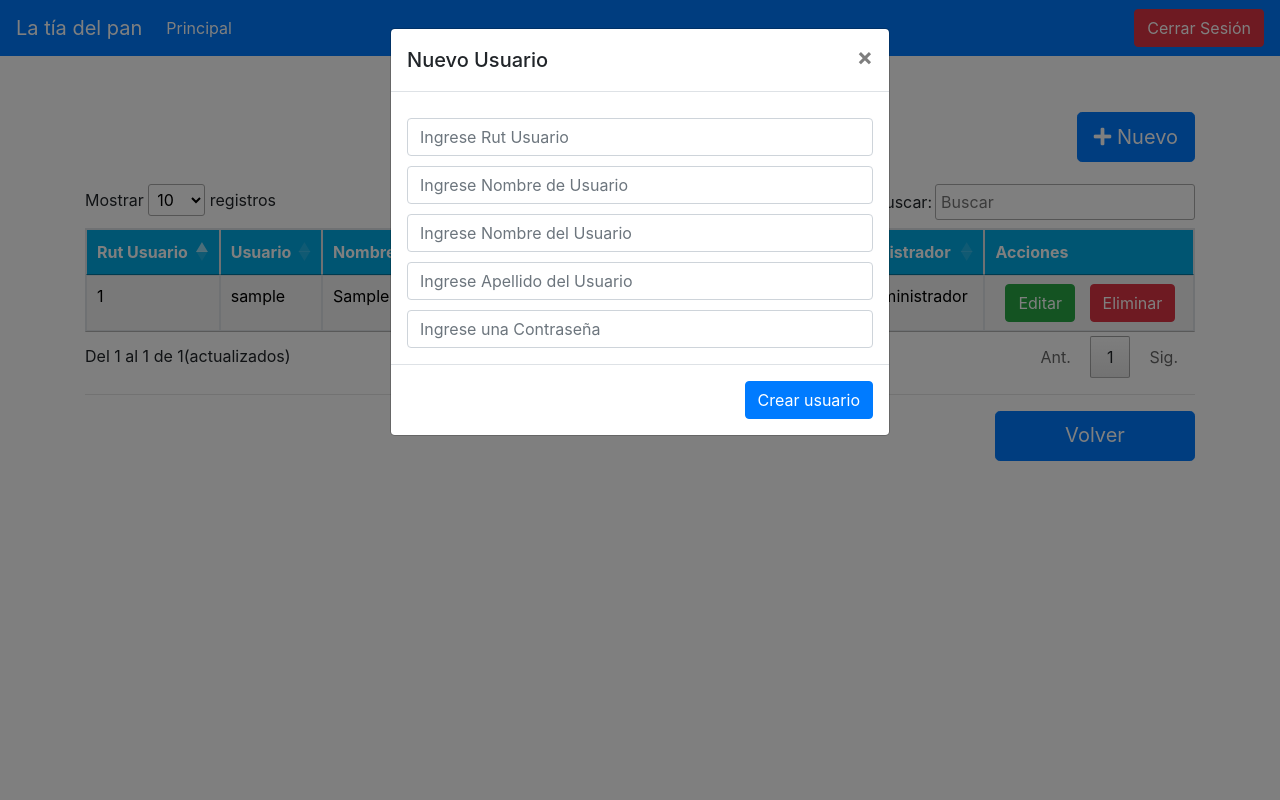
After one commit to john128762/Proyecto-Portafolio-2022, a Django app: page /usuario/ in a window 1280 px wide, after a click on "Nuevo". The commit adds this page. Run offline with Django 4.2, Linux system fonts and the light colour scheme; tables that the repository leaves empty hold one stand-in row (values such as "Sample post"); some libraries are stand-ins or nearby versions.

Commit message:
avance de modal usuario

```diff
--- /dev/null
+++ b/laTiaDelPan/backend/templates/usuario.html
@@ -0,0 +1,193 @@
+<!DOCTYPE html>
+<html lang="en">
+<head>
+    <meta charset="UTF-8">
+    <meta http-equiv="X-UA-Compatible" content="IE=edge">
+    <meta name="viewport" content="width=device-width, initial-scale=1.0">
+    {% load static %}
+    <link rel="stylesheet" href="{% static 'css/categoria.css' %}">
+    <link rel="stylesheet" href="https://use.fontawesome.com/releases/v5.8.1/css/all.css" integrity="sha384-50oBUHEmvpQ+1lW4y57PTFmhCaXp0ML5d60M1M7uH2+nqUivzIebhndOJK28anvf" crossorigin="anonymous">
+    <link rel="stylesheet" href="https://cdn.jsdelivr.net/npm/bootstrap@4.6.1/dist/css/bootstrap.min.css">
+    <link rel="stylesheet" type="text/css" href="https://cdn.datatables.net/v/dt/dt-1.11.5/datatables.min.css"/>
+    <script src="https://cdn.jsdelivr.net/npm/jquery@3.6.0/dist/jquery.slim.min.js"></script>
+    <script src="https://cdn.jsdelivr.net/npm/popper.js@1.16.1/dist/umd/popper.min.js"></script>
+    <script src="https://cdn.jsdelivr.net/npm/bootstrap@4.6.1/dist/js/bootstrap.bundle.min.js"></script>
+    <title>Agregar Usuaro</title>
+</head>
+<body>
+    <!-- Navbar -->
+    <nav class="navbar navbar-expand-lg navbar-dark bg-primary">
+        <a class="navbar-brand" href="/principal/">La tía del pan</a>
+        <button class="navbar-toggler" type="button" data-toggle="collapse" data-target="#navbarSupportedContent" aria-controls="navbarSupportedContent" aria-expanded="false" aria-label="Toggle navigation">
+          <span class="navbar-toggler-icon"></span>
+        </button>
+        <div class="collapse navbar-collapse" id="navbarSupportedContent">
+          <ul class="navbar-nav mr-auto">
+            <li class="nav-item active">
+              <a class="nav-link" href="/principal/">Principal <span class="sr-only">(current)</span></a>
+            </li>
+          </ul>
+          <form class="form-inline my-2 my-lg-0">
+            <button class="btn btn-danger my-2 my-sm-0" type="submit">Cerrar Sesión</button>
+          </form>
+        </div>
+    </nav>
+    <div class="container">
+         <h1 style=" text-align: center;">Agregar Usuario</h1>
+        <button class="btn btn-outline-primary btn-lg active" id="catNuevo" data-toggle="modal" data-target="#nuevaUsuario"><i class="fa fa-plus" aria-hidden="true"></i> Nuevo</button>
+    </div>
+    <!-- Modal Nuevo Usuario -->
+  <div class="modal fade" id="nuevaUsuario" tabindex="-1" role="dialog" aria-labelledby="exampleModalLabel" aria-hidden="true">
+    <div class="modal-dialog" role="document">
+        <div class="modal-content">
+            <div class="modal-header">
+            <h5 class="modal-title" id="exampleModalLabel">Nuevo Usuario</h5>
+            <button type="button" class="close" data-dismiss="modal" aria-label="Close">
+                <span aria-hidden="true">&times;</span>
+            </button>
+        </div>
+        <form method="POST" action="/crearUsu/">
+          {% csrf_token %}
+          <div class="modal-body">
+            <input type="text" class="form-control" style="margin-top: 10px;" name="rutUsuario" id="rutUsuario" placeholder="Ingrese Rut Usuario" required autofocus>
+            <input type="text" class="form-control" style="margin-top: 10px;" id="userName" placeholder="Ingrese Nombre de Usuario" name="userName" required>
+            <input type="text" class="form-control" style="margin-top: 10px;" id="nombreUsu" placeholder="Ingrese Nombre del Usuario" name="nombreUsu" required>
+            <input type="text" class="form-control" style="margin-top: 10px;" id="ApellidoUsu" placeholder="Ingrese Apellido del Usuario" name="ApellidoUsu" required>
+            <input type="text" class="form-control" style="margin-top: 10px;" id="password" placeholder="Ingrese una Contraseña" name="password" required>
+          </div>
+          <div class="modal-footer">
+            <button type="submit" class="btn btn-primary">Crear usuario</button>
+          </div>
+        </form>
+      </div>
+    </div>
+  </div>
+  <!-- Modal Editar Categoria -->
+  <div class="modal fade" id="EditarUsuario" tabindex="-1" role="dialog" aria-labelledby="exampleModalLabel" aria-hidden="true">
+    <div class="modal-dialog" role="document">
+        <div class="modal-content">
+            <div class="modal-header">
+            <h5 class="modal-title" id="exampleModalLabel">Editar Usuario</h5>
+            <button type="button" class="close" data-dismiss="modal" aria-label="Close">
+                <span aria-hidden="true">&times;</span>
+            </button>
+        </div>
+        <form id="formEditUsu" method="POST" action="/editUsu/">
+          {% csrf_token %}
+          <div class="modal-body">
+            <input type="text" class="form-control" style="margin-top: 10px;" name="rutUsuarioEdit" id="rutUsuarioEdit" placeholder="Ingrese Rut Usuario" required autofocus>
+            <input type="text" class="form-control" style="margin-top: 10px;" id="userNameEdit" placeholder="Ingrese Nombre de Usuario" name="userNameEdit" required>
+            <input type="text" class="form-control" style="margin-top: 10px;" id="nombreUsuEdit" placeholder="Ingrese Nombre del Usuario" name="nombreUsuEdit" required>
+            <input type="text" class="form-control" style="margin-top: 10px;" id="apellidoUsuEdit" placeholder="Ingrese Nombre del Usuario" name="apellidoUsuEdit" required>
+            <input type="text" class="form-control" style="margin-top: 10px;" id="passwordEdit" placeholder="Ingrese una Contraseña" name="passwordEdit" required>
+            <p></p>
+            <input type="checkbox" id="usuVigenciaEdit" name="usuVigenciaEdit" style="height:unset; margin-right: 5px;"><label for ="usuVigenciaEdit">¿Se encuentra vigente?</label>
+            <p></p>
+            <input type="checkbox" id="usuAdminEdit" name="usuAdminEdit" style="height:unset; margin-right: 5px;"><label for ="usuAdminEdit">¿Es un administrador?</label>
+          </div>
+          <div class="modal-footer">
+            <button type="submit" class="btn btn-primary">Guardar cambios</button>
+          </div>
+        </form>
+      </div>
+    </div>
+  </div>
+  <!-- Modal Eliminar Categoria -->
+  <div class="modal fade" id="EliminarUsuario" tabindex="-1" role="dialog" aria-labelledby="exampleModalLabel" aria-hidden="true">
+    <div class="modal-dialog" role="document">
+        <div class="modal-content">
+            <div class="modal-header">
+            <h5 class="modal-title" id="exampleModalLabel">Eliminar Usuario</h5>
+            <button type="button" class="close" data-dismiss="modal" aria-label="Close">
+                <span aria-hidden="true">&times;</span>
+            </button>
+        </div>
+        <div class="modal-body">
+            <label>¿Desea eliminar este Usuario?</label>
+        </div>
+        <div class="modal-footer">
+          <form id="formEliminarUsu" method="POST" action="/eliminarUsu/">
+            {% csrf_token %}
+            <button type="submit" id ="btnEliminarUsuario" name="idUsuario" class="btn btn-primary" >Eliminar Categoría</button>
+            <button type="button" class="btn btn-danger" data-dismiss="modal" aria-label="Close">Cancelar</button>
+          </form>
+        </div>
+      </div>
+    </div>
+  </div>
+  <!-- tabla Categoria -->
+    <div class="container" style="margin-top: 80px;">
+        <table class="table table-striped table-bordered table-hover" id="tablaUsuario">
+            <thead style="background-color: #00aae4; color: white;">
+                <tr>
+                    <th>Rut Usuario</th>
+                    <th>Usuario </th>
+                    <th>Nombre Usuario</th>
+                    <th>Apellido Usuario</th>
+                    <th>Vigencia</th>
+                    <th>Administrador</th>
+                    <th>Acciones</th>
+                </tr>
+            </thead>
+            <tbody style="background-color: white; color: black;">
+              {% for usuario in usuarioT %}
+                <tr>
+                    <td>{{usuario.USU_RUT}}</td>
+                    <td>{{usuario.USU_USERNAME}}</td>
+                    <td>{{usuario.USU_NOMBRES}}</td>
+                    <td>{{usuario.USU_APELLIDOS}}</td>
+                    <td>{% if usuario.USU_VIGENCIA %}
+                          Vigente
+                        {% endif %}
+                        {% if not usuario.USU_VIGENCIA %}
+                          No Vigente
+                        {% endif %}
+                    </td>
+                    <td>{% if usuario.USU_ADMINISTRADOR %}
+                        Es Administrador
+                      {% endif %}
+                      {% if not usuario.USU_ADMINISTRADOR %}
+                        No es Administrador
+                      {% endif %}
+                  </td>
+                    <td>
+                      <button value="{{ usuario.USU_RUT }}" id="editUsu" style='margin-left: 10px;' class='btn btn-success' data-toggle='modal' data-target='#EditarUsuario' onclick="mostrarUsuarioModal('{{ usuario.USU_RUT }}', '{{usuario.USU_DV}}','{{usuario.USU_USERNAME}}', '{{usuario.USU_NOMBRES}}', '{{usuario.USU_APELLIDOS}}', '{{usuario.USU_PASSWORD}}', '{{usuario.USU_VIGENCIA}}', '{{usuario.USU_ADMINISTRADOR}}')">Editar</button>
+                      <button value="{{ usuario.USU_USERNAME }}" id="eliminarUsu" style='margin-left: 10px;' class='btn btn-danger' data-toggle='modal' data-target='#EliminarUsuario' onclick="modalEliminarUsuario('{{ usuario.USU_USERNAME }}')">Eliminar</button>
+                    </td>
+                </tr>
+              {% endfor %}
+            </tbody>
+        </table>
+        <hr>
+        <a href="/principal/" role="button" class="btn btn-outline-primary btn-lg active" id="catVolver">Volver</a>
+    </div>
+
+    <script type="text/javascript" src="https://cdn.datatables.net/v/dt/dt-1.11.5/datatables.min.js"></script>
+    <script type="text/javascript" src="{% static 'js/usuario.js' %}"></script>
+    <script>
+      function mostrarUsuarioModal(rut, username, nombre, apellido, password, vigencia, admin){
+        document.getElementById('userNameEdit').value = username;
+        document.getElementById('nombreUsuEdit').value = nombre;
+        document.getElementById('apellidoUsuEdit').value = apellido;
+        document.getElementById('passwordEdit').value = password;
+        document.getElementById('rutUsuarioEdit').value = rut
+        if (vigencia == "True"){
+          document.getElementById('usuVigenciaEdit').checked = true
+        }
+        else if (vigencia == "False") {
+          document.getElementById('usuVigenciaEdit').checked = false
+        }
+        if (admin == "True"){
+          document.getElementById('usuAdminEdit').checked = true
+        }
+        else if (admin == "False") {
+          document.getElementById('usuAdminEdit').checked = false
+        }
+        //$("modal-div").modal();
+      }
+      function modalEliminarUsuario(username){
+        document.getElementById('btnEliminarUsuario').value = username
+      }
+    </script>
+</body>
+</html>
--- a/laTiaDelPan/backend/views.py
+++ b/laTiaDelPan/backend/views.py
@@ -8,8 +8,10 @@ import logging
 
 # Create your views here.
 
-def registrarse(request):
-    return render(request, 'registrarse.html')
+def usuario(request):
+    dataUsu = models.Usuario.objects.all()
+    usu = {'usuarioT':dataUsu}
+    return render(request, 'usuario.html', usu)
 
 def categoria(request):
     data = models.Categoria.objects.all()
--- /dev/null
+++ b/laTiaDelPan/frontend/static/js/usuario.js
@@ -0,0 +1,49 @@
+$(document).ready(function() {
+    var selected = [];
+      var tabla= $('#tablaUsuario').DataTable({
+          pageLength: '10',
+          destroy: true,
+          autoWidth: false,
+          columnDefs:[
+              {targets:2,ordenable:true,width:'20%'},
+              {targets:6,ordenable:false,width: '15%'},
+            ],
+          select: {
+               style:    'os',
+               selector: 'td:first-child'
+           },
+           order: [[ 0, 'asc' ]],
+
+           "columns":[
+            {"data":"rutUsuario"},
+            {"data":"username"},
+            {"data":"nombreUsuario"},
+            {"data":"apellidoUsuario"},
+            {"data":"vigencia"},
+            {"data":"administrador"},
+          ],
+
+          language : {
+             paginate: {
+                   first: " |< ",
+                   previous: "Ant.",
+                   next: "Sig.",
+                   last: " >| "
+               },
+            emptyTable:          "No hay datos disponibles en la tabla.",
+            info:               "Del _START_ al _END_ de _TOTAL_",
+            infoEmpty:       "Mostrando 0 registros de un total de 0.",
+            infoFiltered:        "(filtrados de un total de MAX registros)",
+            infoPostFix:         "(actualizados)",
+            lengthMenu:          "Mostrar _MENU_ registros",
+            loadingRecords:       "Cargando...",
+            searchPlaceholder:    "Buscar ",
+            zeroRecords:         "No se han encontrado coincidencias.",
+            search:             "Buscar:" ,
+            processing: "Procesando la información",
+            select: {
+            rows: "%d Registros Seleccionados"
+               }
+          },
+       } );
+} );
--- a/laTiaDelPan/frontend/templates/login.html
+++ b/laTiaDelPan/frontend/templates/login.html
@@ -25,7 +25,6 @@
                     <input type="password" class="form-control" id="in_password" placeholder="Ingrese Contraseña" required>
                     <button class="btn btn-lg btn-primary btn-block" type="submit" id="btn_in_sesion">
                         Iniciar Sesión</button>
-                    <a href="/registrar/" class="pull-right need-help">Haga click aquí para registrarse? </a><span class="clearfix"></span>
                     </form>
                 </div>
             </div>
--- a/laTiaDelPan/frontend/templates/paginaPrincipal.html
+++ b/laTiaDelPan/frontend/templates/paginaPrincipal.html
@@ -35,6 +35,7 @@
     <a href="/categoria/" role="button" class="btn btn-outline-primary btn-lg active" id="agCategoria">Agregar Categoría</a>
     <a href="/proveedor/" role="button" class="btn btn-outline-primary btn-lg active" id="agProveedor">Agregar Proveedor</a>
     <a href="/producto/" role="button" class="btn btn-outline-primary btn-lg active" id="agProducto">Agregar Producto</a>
+    <a href="/usuario/" role="button" class="btn btn-outline-primary btn-lg active" id="agUsuario">Agregar Usuario</a>
     <a href="/analisis/" role="button" class="btn btn-outline-primary btn-lg active" id="analisis">Analisis Ventas</a>
     <a href="/venta/" role="button" class="btn btn-outline-primary btn-lg active" id="venta">Ventas</a>
 </body>
--- a/laTiaDelPan/laTiaDelPan/urls.py
+++ b/laTiaDelPan/laTiaDelPan/urls.py
@@ -18,13 +18,17 @@ from django.urls import path
 from frontend import views as frontend_views
 from backend import views as backend_views
 from backend.Vistas import VistaCategoria
+from backend.Vistas import VistaUsuario
 
 urlpatterns = [
     path('admin/', admin.site.urls),
     path('', frontend_views.login),
     path('principal/', frontend_views.paginaPrincipal),
     path('analisis/', frontend_views.analisisVenta),
-    path('registrar/', backend_views.registrarse),
+    path('usuario/', VistaUsuario.usuario),
+    path('crearUsu/', VistaUsuario.nuevoUsuario),
+    path('editUsu/', VistaUsuario.editarUsuario),
+    path('eliminarUsu/', VistaUsuario.eliminarUsuario),
     path('categoria/', VistaCategoria.categoria),
     path('crearCate/', VistaCategoria.nuevaCategoria),
     path('editCate/', VistaCategoria.editarCategoria),
```
Also changed, not shown: laTiaDelPan/backend/Vistas/VistaUsuario.py (added, +69 -0 lines), laTiaDelPan/backend/templates/registrarse.html (deleted, +0 -40 lines), laTiaDelPan/frontend/static/css/principal.css (+12 -2 lines).
